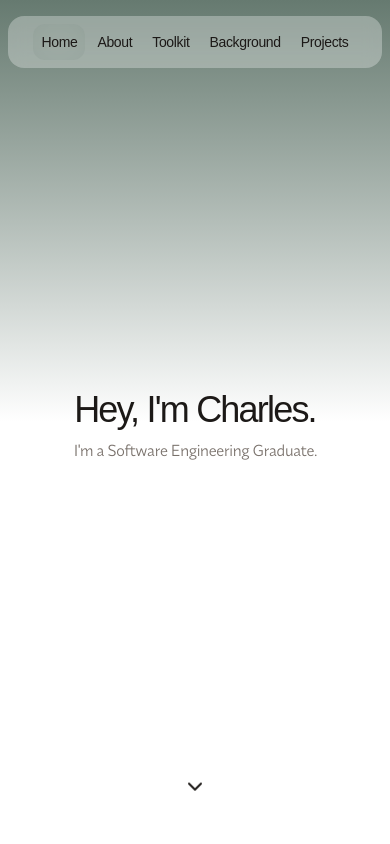
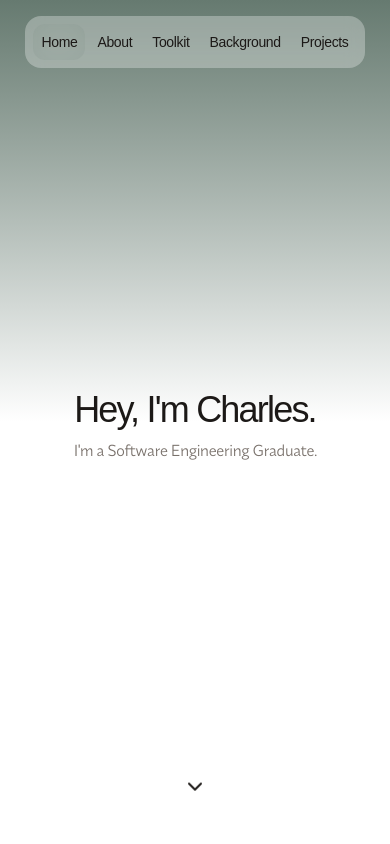
Before and after one commit to eimcharles/eimcharles.github.io, a React (Vite) app: page / in a window 390 px wide. Shown: the top 844 px of the page. Built offline with nearby package versions, Linux system fonts and the light colour scheme; a web font is replaced by a local one.

Commit message:
chore(navbar): adjust navbar size for all screens.

```diff
--- a/src/components/Navbar.jsx
+++ b/src/components/Navbar.jsx
@@ -10,7 +10,7 @@ const Navbar = () => {
   return (
     <nav className="fixed top-4 left-0 right-0 z-50 px-2 w-full select-none">
       <div className="flex flex-row justify-center items-center px-2 py-2
-                      sm:px-1.5 sm:py-2 gap-1 sm:gap-3 max-w-full md:max-w-fit mx-auto
+                      sm:px-1.5 sm:py-2 gap-1 sm:gap-3 max-w-fit mx-auto
                       font-chillax backdrop-blur-sm bg-[#ffffff]/30 rounded-2xl">
 
       {navigationItems.map((item) => {
```
